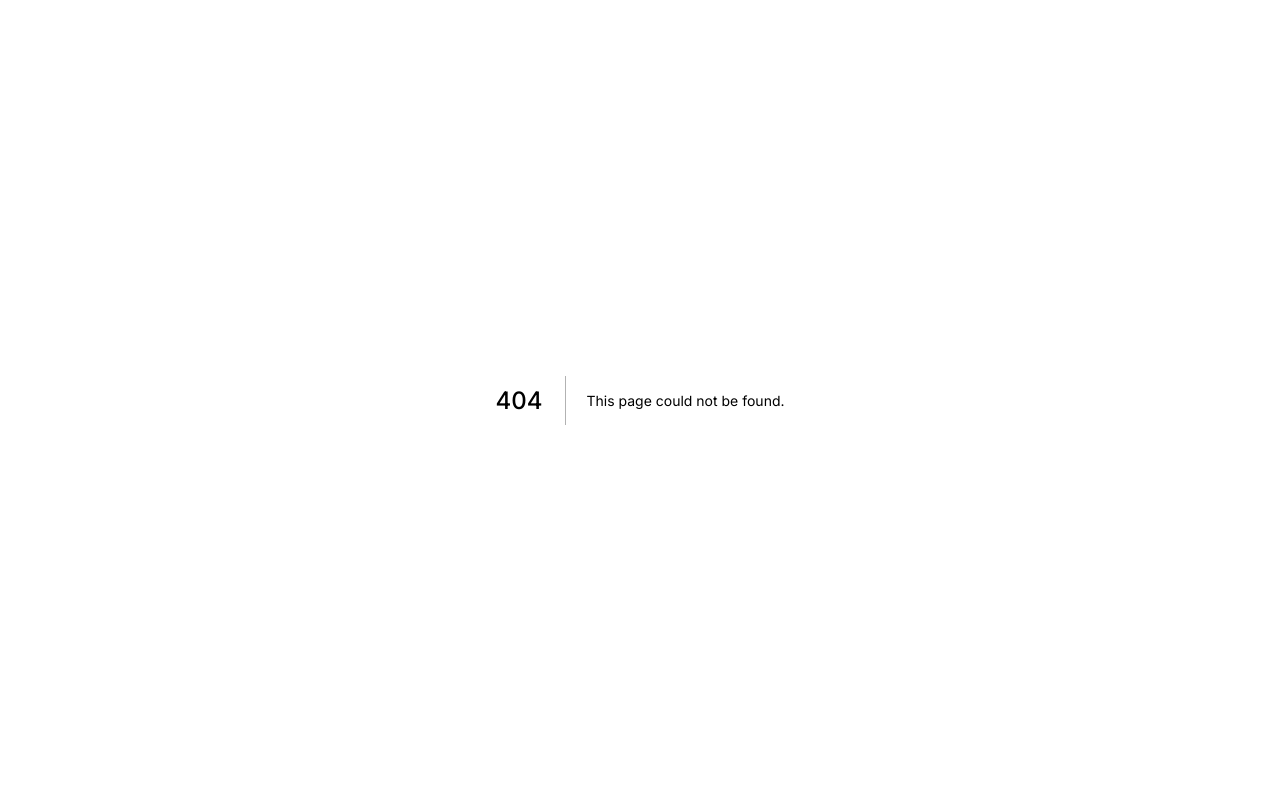
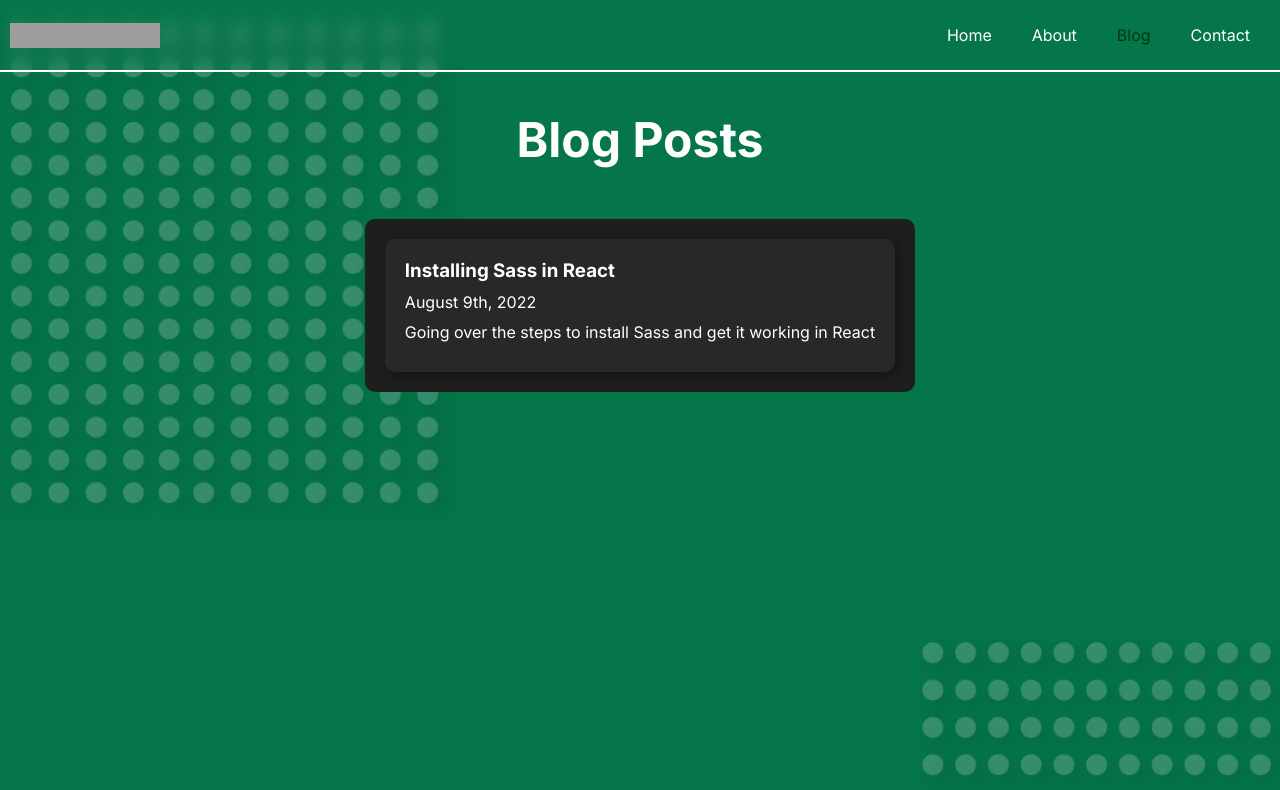
Before and after one commit to madfun12/nextportfolio, a Next.js app: page /blog in a window 1280 px wide. Before the commit this address had no page. Shown: the top 790 px of the page. Built offline with nearby package versions, Linux system fonts and the light colour scheme; grey boxes are pictures that could not be loaded.

Commit message:
implementing blog page

```diff
--- a/components/topPage.js
+++ b/components/topPage.js
@@ -16,7 +16,7 @@ export default function TopPage(props){
           <ul className={styles.navholder}>
             <li className={styles.navitem}><Link href="/"><a style={router.pathname == "/" ? {color:'rgb(63, 156, 255)'} : {}}>Home</a></Link></li>
             <li className={styles.navitem}><Link href="/about"><a style={router.pathname == "/about" ? {color:'rgb(255, 0, 0)'} : {}}>About</a></Link></li>
-            <li className={styles.navitem}><Link href="/blog"><a style={router.pathname == "/blog" ? {color:'rgb(63, 156, 255)'} : {}}>Blog</a></Link></li>
+            <li className={styles.navitem}><Link href="/blog"><a style={router.pathname == "/blog" ? {color:'rgb(0, 56, 23)'} : {}}>Blog</a></Link></li>
             <li className={styles.navitem}><Link href="/contact">Contact</Link></li>
           </ul>
         </nav>
--- /dev/null
+++ b/pages/blog.js
@@ -0,0 +1,24 @@
+import TopPage from "../components/topPage"
+import Head from "next/head"
+import styles from "../styles/blog.module.scss"
+export default function Blog(){
+    return(
+        <>
+            <Head>
+                <title>Blog</title>
+            </Head>
+            <TopPage>
+                <div className={styles.blogHolder}>
+                    <h1>Blog Posts</h1>
+                    <div className={styles.blogs}>
+                        <div className={styles.blog}>
+                            <h3>Installing Sass in React</h3>
+                            <p>August 9th, 2022</p>
+                            <p>Going over the steps to install Sass and get it working in React</p>
+                        </div>
+                    </div>
+                </div>
+            </TopPage>
+        </>
+    )
+}
--- /dev/null
+++ b/styles/blog.module.scss
@@ -0,0 +1,39 @@
+.blogHolder{
+    padding: 80px 0;
+    background-image: url('../public/dotbg.png');
+    background-size: cover;
+    background-repeat: no-repeat;
+    background-position: center center;
+    min-height: 100vh;
+    background-color: rgb(5, 118, 74);
+
+    h1{
+        color: white;
+        text-align: center;
+        font-size: 3rem;
+        margin: 30px 0;
+    }
+
+    .blogs{
+        background-color: rgb(30,30,30);
+        width: fit-content;
+        margin: 50px auto;
+        display: flex;
+        flex-direction: column;
+        align-items: center;
+        border-radius: 10px;
+
+        .blog{
+            background-color: rgb(40,40,40);
+            margin: 20px;
+            padding: 20px;
+            color: white;
+            border-radius: 10px;
+            box-shadow: 3px 3px 10px rgba(0,0,0,0.4);
+
+            p{
+                margin: 10px 0;
+            }
+        }
+    }
+}
--- a/styles/home.module.scss
+++ b/styles/home.module.scss
@@ -1,5 +1,5 @@
 @import url('https://fonts.googleapis.com/css2?family=Inter:wght@100;200;300;400;500;600;700;800;900&family=Playfair+Display:wght@400;700&display=swap');
-$color: rgb(255, 225, 0);
+$color: rgb(0, 56, 23);
 
 .flexColumnCenter{
     display: flex;
```
